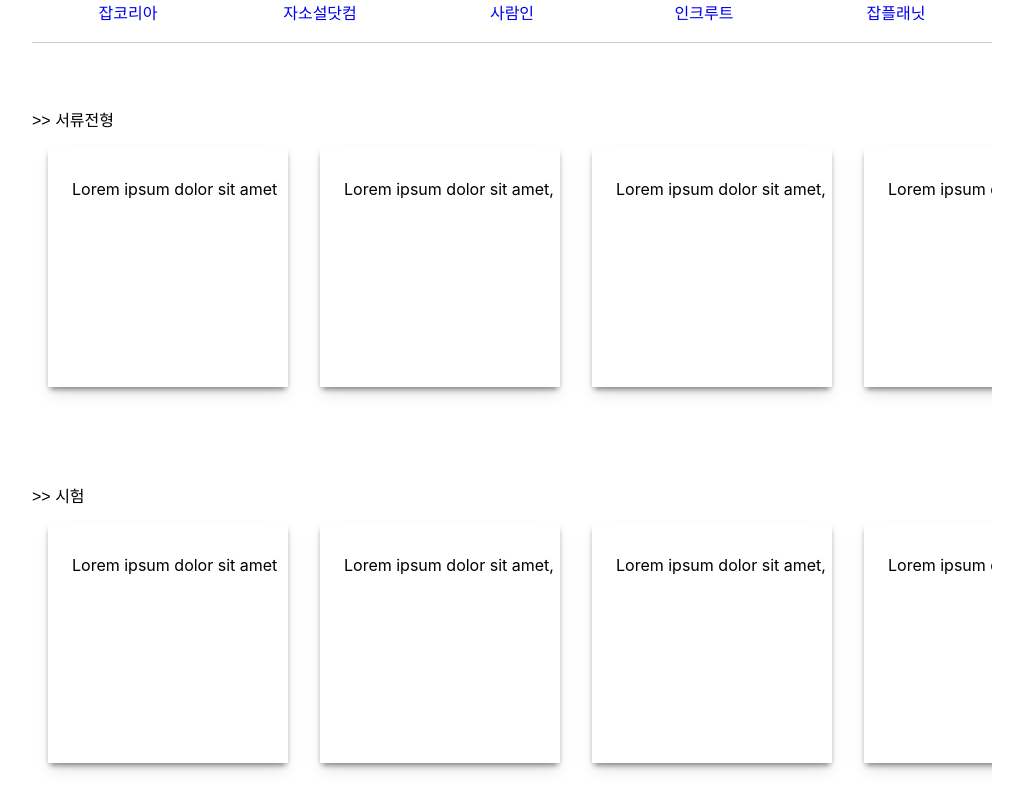
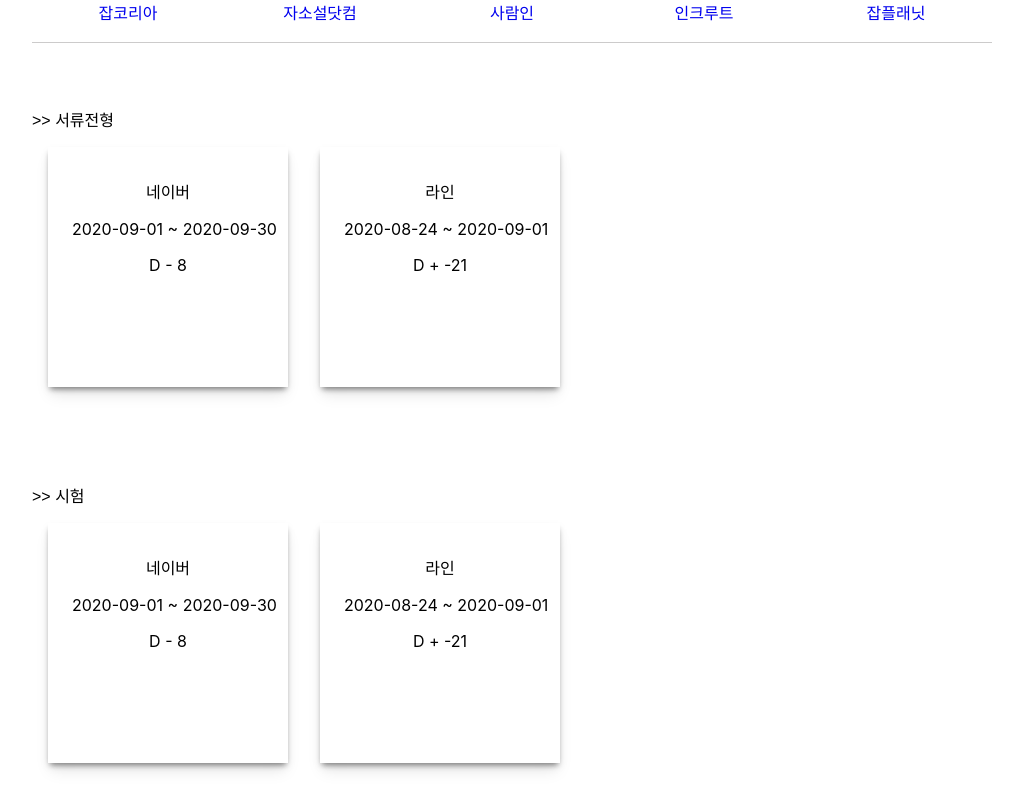
Before and after one commit to youyouyul/ToDoJob, a React (Create React App) app in the folder client/: page /dashboard in a window 1280 px wide. Shown: the part 600-1400 px from the top of the page, without its empty margins (128-1151 px from the left). Built offline with nearby package versions, Linux system fonts and the light colour scheme; no server answers; a web font is replaced by a local one.

Commit message:
Application css

```diff
--- a/client/package.json
+++ b/client/package.json
@@ -18,7 +18,7 @@
     "redux": "^4.0.5"
   },
   "scripts": {
-    "start": "export PORT=8080 && react-scripts start",
+    "start": "react-scripts start",
     "build": "react-scripts build",
     "test": "react-scripts test",
     "eject": "react-scripts eject"
--- a/client/src/components/views/Application/Application.jsx
+++ b/client/src/components/views/Application/Application.jsx
@@ -1,49 +1,39 @@
 import React from 'react';
 import applyStyle from '../Application/application.module.css';
+import Card from './Card';
+
 
 function Application () {
     const cards = [
         {
-            company: '삼성',
-            start: '01-01',
-            end: '02-01'
+            _id: 1,
+            companyName: '네이버',
+            startDate: '2020-09-01',
+            endDate: '2020-09-30',
+            companyUrl: 'http://naver.com',
+            jobPosition: 'FrontEnd Web Service',
+            state: '작성 중'
         },
         {
-            company: '현대',
-            start: '01-03',
-            end: '02-03'
+            _id: 2,
+            companyName: '라인',
+            startDate: '2020-08-24',
+            endDate: '2020-09-01',
+            companyUrl: 'http://google.com',
+            jobPosition: 'Web Flatform Service FrontEnd',
+            state: '지원 완료'
         }
     ];
+
+    const onClick = (id) => {
+        console.log(id);
+    }
+
     return (
         <div className={ applyStyle.container }>
-                <div className={ applyStyle.cards }>
-                    <div className={ applyStyle.cardInfo }>
-                        <p>
-                            Lorem ipsum dolor sit amet
-                        </p>
-                    </div>
-                </div>
-                <div className={ applyStyle.cards }>
-                    <div className={ applyStyle.cardInfo }>
-                        <p>
-                            Lorem ipsum dolor sit amet,
-                        </p>
-                    </div>
-                </div>
-                <div className={ applyStyle.cards }>
-                    <div className={ applyStyle.cardInfo }>
-                        <p>
-                            Lorem ipsum dolor sit amet,
-                        </p>
-                    </div>
-                </div>
-                <div className={ applyStyle.cards }>
-                    <div className={ applyStyle.cardInfo }>
-                        <p>
-                            Lorem ipsum dolor sit amet,
-                        </p>
-                    </div>
-                </div>
+            { cards.map(card => (
+                <Card card={card} key={card._id} onClick={onClick}/>
+            ))}
         </div>
     )
 }
--- /dev/null
+++ b/client/src/components/views/Application/Card.jsx
@@ -0,0 +1,29 @@
+import React from 'react'
+import applyStyle from '../Application/application.module.css';
+
+const Card = ({card, onClick}) => {
+
+    const now = new Date();
+    const end = new Date(card.endDate);
+    const duration = Math.floor((end.getTime() - now.getTime()) / (1000 * 60 * 60 * 24));
+
+
+    return (
+        <div className={ applyStyle.cards } onClick={() => onClick(card._id)}>
+            <div className={ applyStyle.cardInfo }>
+                <p>
+                    {card.companyName}
+                </p>
+                <p>
+                    {card.startDate} ~ {card.endDate}
+                </p>
+                <p>
+                    {duration > 0 ? "D - " + duration : "D + " +  duration}
+                </p>
+
+            </div>
+        </div>
+    )
+}
+
+export default Card
--- a/client/src/components/views/Application/application.module.css
+++ b/client/src/components/views/Application/application.module.css
@@ -11,6 +11,7 @@
     height: 15rem;
     box-shadow: 0 10px 15px -3px rgba(0, 0, 0, 0.1), 0 4px 6px -2px rgba(0, 0, 0, 0.5);
     text-align: center;
+    cursor: pointer;
 }
 
 .cardInfo {
--- a/client/src/components/views/ToDoList/ToDoList.jsx
+++ b/client/src/components/views/ToDoList/ToDoList.jsx
@@ -88,7 +88,7 @@
                 if(!response.data.success) {
                     console.log(response.data.err);
                 } else {
-                    setTodoAll(todoAll.map(todo => todo._id === id ? { ...todo, checkFlag: !todo.checkFlag } : todo));
+                    //setTodoAll(todoAll.map(todo => todo._id === id ? { ...todo, checkFlag: !todo.checkFlag } : todo));
                 }
             });
     }, [todoAll]);
@@ -113,7 +113,6 @@
     }, [todoAll]);
 
     const getToDo = useCallback(type => {
-        console.log('getTodo')
          return todoAll.filter(todo => todo.todoType === type).map( index =>
             <ToDo todo={ index } key={ index._id } onToggle={ onToggle } onRemove={ onRemove }/>
         );
```
Also changed, not shown: 1 other file (tests, documents, lock files or other folders).
